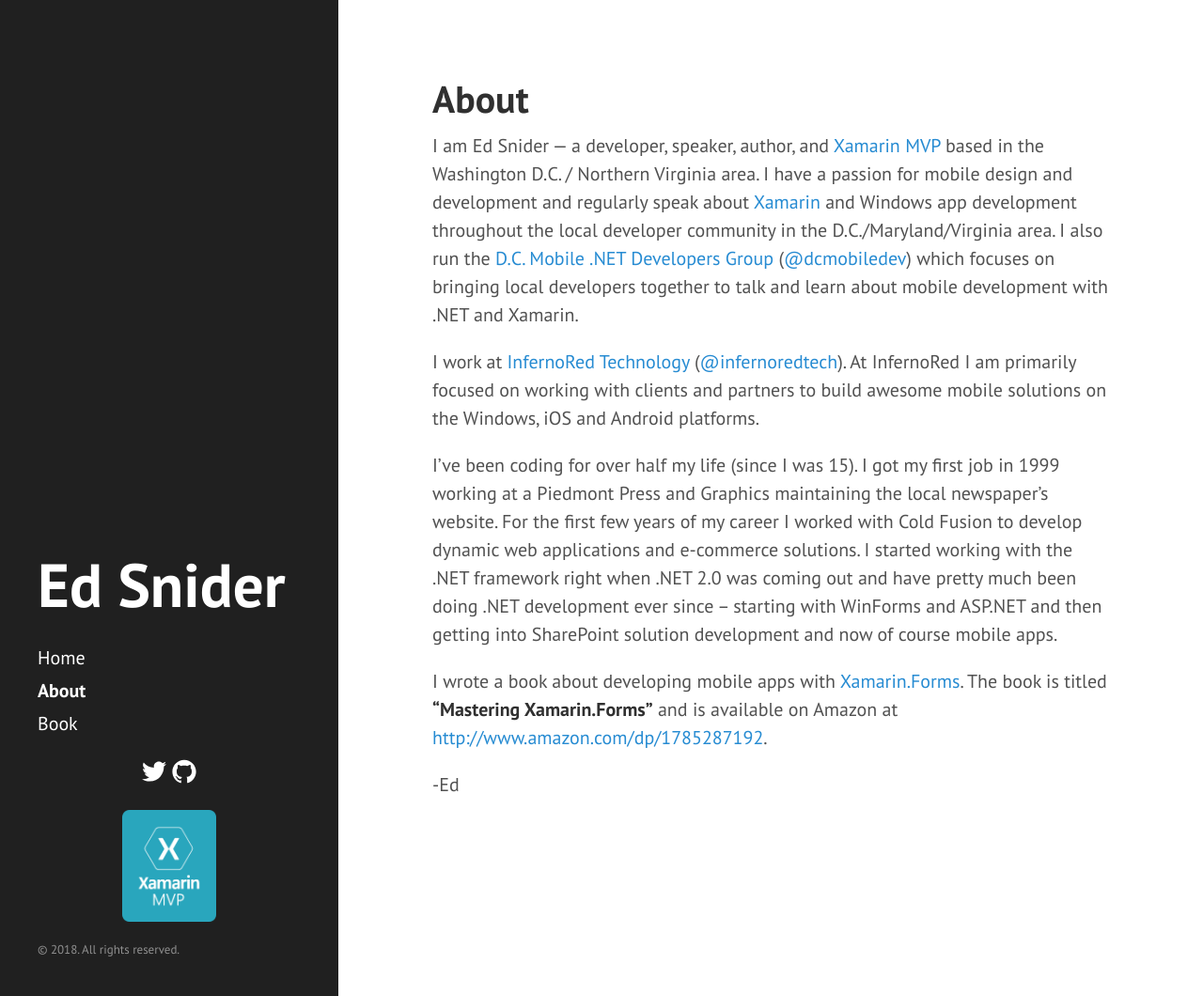
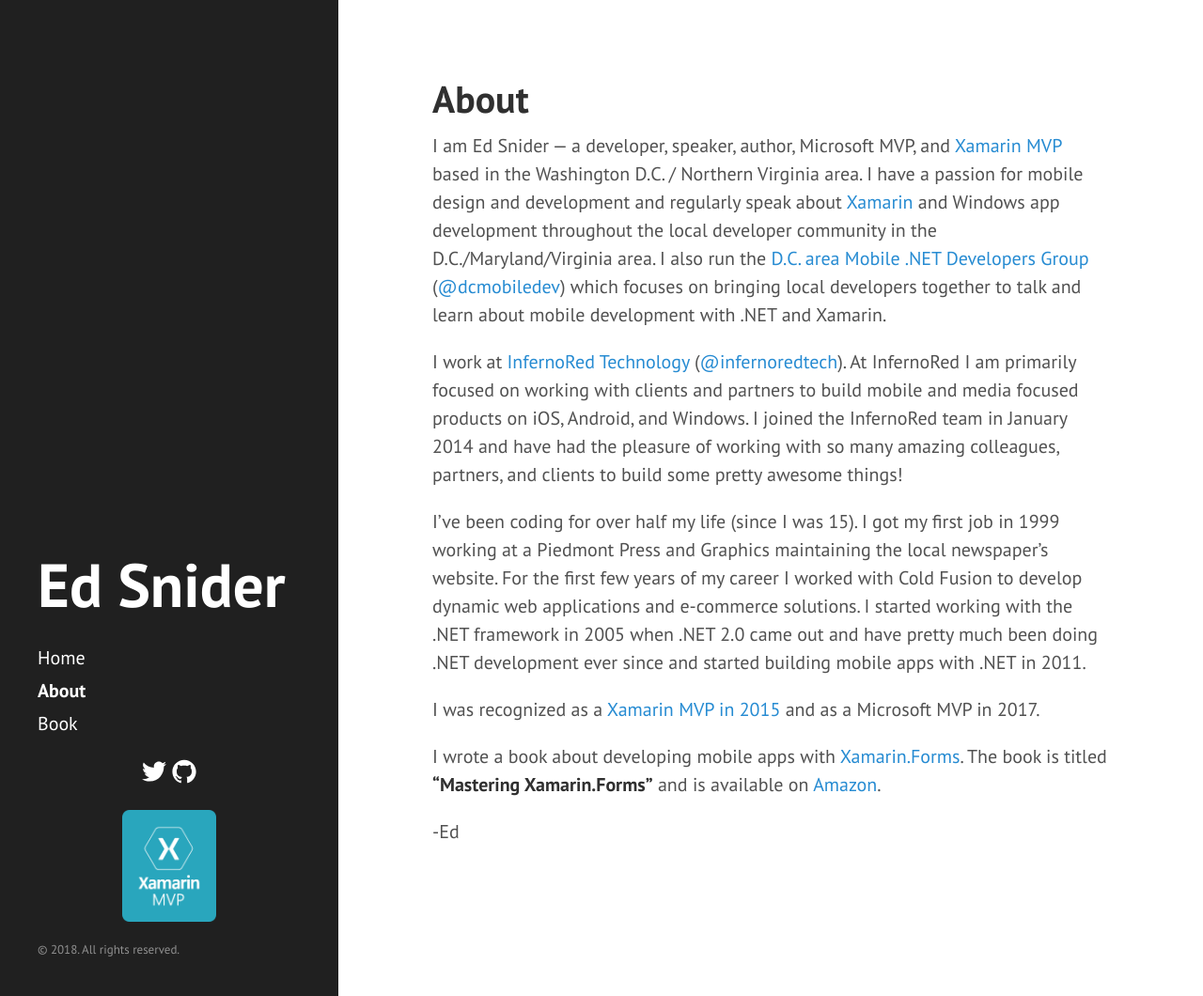
Before and after one commit to edsnider/edsnider.github.io, a Jekyll site: the page built from about.md, in a window 1280 px wide and 1060 px high. Shown: the whole window at 94% size. Built offline with Jekyll 4.4.1, drawn with Linux system fonts in a browser that asks for light colours.

Commit message:
updated about and bio pages

```diff
--- a/about.md
+++ b/about.md
@@ -3,12 +3,14 @@ layout: page
 title: About
 ---
 
-I am Ed Snider — a developer, speaker, author, and [Xamarin MVP](http://www.xamarin.com/mvp){:target="_blank"} based in the Washington D.C. / Northern Virginia area.  I have a passion for mobile design and development and regularly speak about [Xamarin](http://www.xamarin.com){:target="_blank"} and Windows app development throughout the local developer community in the D.C./Maryland/Virginia area.  I also run the [D.C. Mobile .NET Developers Group](http://www.meetup.com/dcmobiledev){:target="_blank"} ([@dcmobiledev](http://www.twitter.com/dcmobiledev){:target="_blank"}) which focuses on bringing local developers together to talk and learn about mobile development with .NET and Xamarin.
+I am Ed Snider — a developer, speaker, author, Microsoft MVP, and [Xamarin MVP](http://www.xamarin.com/mvp){:target="_blank"} based in the Washington D.C. / Northern Virginia area.  I have a passion for mobile design and development and regularly speak about [Xamarin](http://www.xamarin.com){:target="_blank"} and Windows app development throughout the local developer community in the D.C./Maryland/Virginia area.  I also run the [D.C. area Mobile .NET Developers Group](http://www.meetup.com/dcmobiledev){:target="_blank"} ([@dcmobiledev](http://www.twitter.com/dcmobiledev){:target="_blank"}) which focuses on bringing local developers together to talk and learn about mobile development with .NET and Xamarin.
 
-I work at [InfernoRed Technology](http://www.infernored.com){:target="_blank"} ([@infernoredtech](http://www.twitter.com/infernoredtech){:target="_blank"}).  At InfernoRed I am primarily focused on working with clients and partners to build awesome mobile solutions on the Windows, iOS and Android platforms.
+I work at [InfernoRed Technology](http://www.infernored.com){:target="_blank"} ([@infernoredtech](http://www.twitter.com/infernoredtech){:target="_blank"}).  At InfernoRed I am primarily focused on working with clients and partners to build mobile and media focused products on iOS, Android, and Windows.  I joined the InfernoRed team in January 2014 and have had the pleasure of working with so many amazing colleagues, partners, and clients to build some pretty awesome things!
 
-I’ve been coding for over half my life (since I was 15).  I got my first job in 1999 working at a Piedmont Press and Graphics maintaining the local newspaper’s website.  For the first few years of my career I worked with Cold Fusion to develop dynamic web applications and e-commerce solutions.  I started working with the .NET framework right when .NET 2.0 was coming out and have pretty much been doing .NET development ever since – starting with WinForms and ASP.NET and then getting into SharePoint solution development and now of course mobile apps.
+I’ve been coding for over half my life (since I was 15).  I got my first job in 1999 working at a Piedmont Press and Graphics maintaining the local newspaper’s website.  For the first few years of my career I worked with Cold Fusion to develop dynamic web applications and e-commerce solutions.  I started working with the .NET framework in 2005 when .NET 2.0 came out and have pretty much been doing .NET development ever since and started building mobile apps with .NET in 2011.
 
-I wrote a book about developing mobile apps with [Xamarin.Forms](http://www.xamarin.com/forms){:target="_blank"}.  The book is titled **“Mastering Xamarin.Forms”** and is available on Amazon at [http://www.amazon.com/dp/1785287192](){:target="_blank"}.
+I was recognized as a [Xamarin MVP in 2015](https://blog.xamarin.com/xamarin-mvps-expand-with-more-awesome/){:target="_blank"} and as a Microsoft MVP in 2017.
+
+I wrote a book about developing mobile apps with [Xamarin.Forms](http://www.xamarin.com/forms){:target="_blank"}.  The book is titled **“Mastering Xamarin.Forms”** and is available on [Amazon](http://sndr.io/book){:target="_blank"}.
 
 -Ed
```
Also changed, not shown: bio.md (+1 -1 lines).
